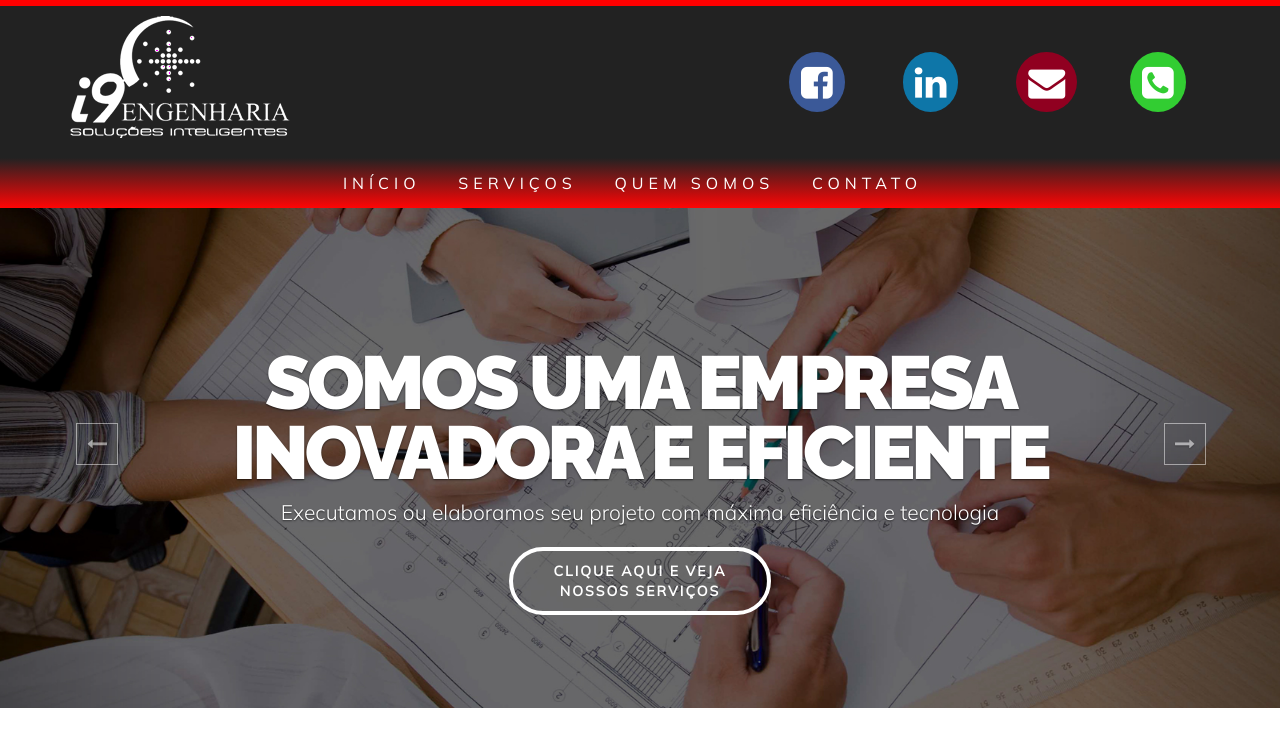
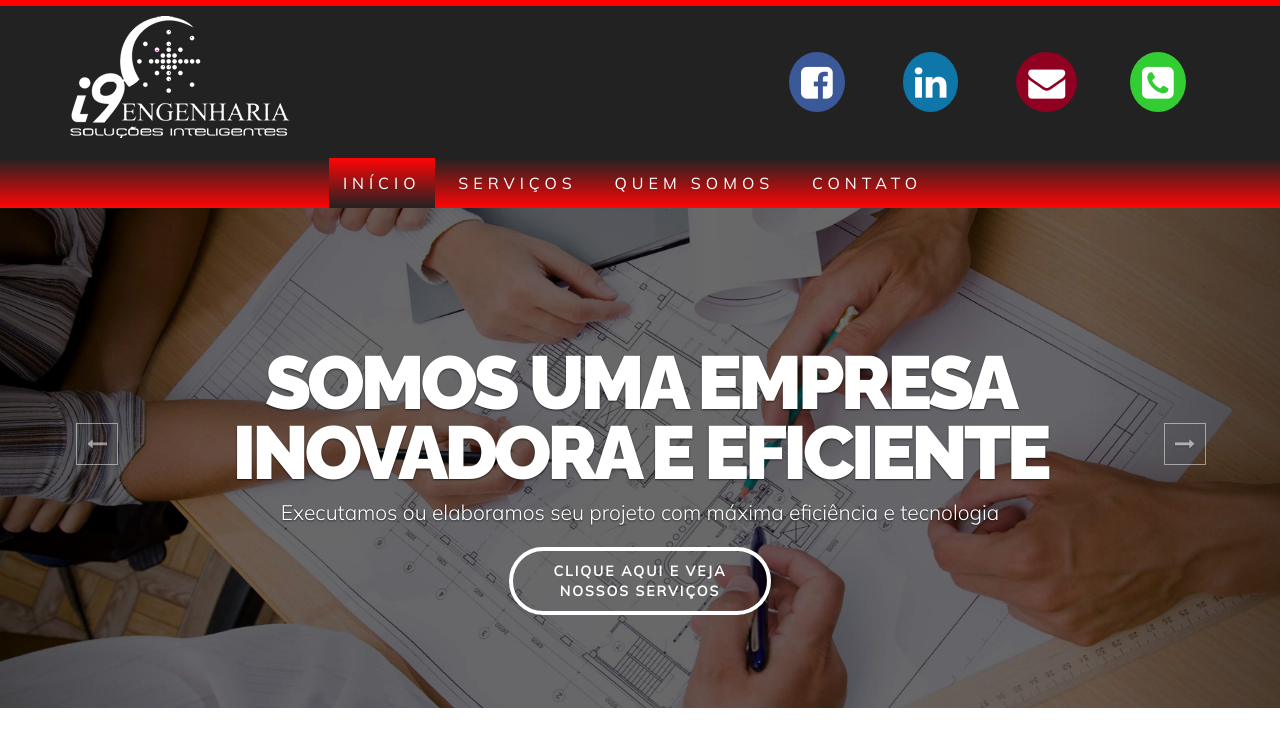
Before and after one commit to KauaAdrien/siteI9eng, a plain HTML site: page index.html in a window 1280 px wide. Shown: the top 740 px of the page. Drawn offline with Linux system fonts and the light colour scheme; a web font is replaced by a local one.

Commit message:
navbar 2

```diff
--- a/css/estilo.css
+++ b/css/estilo.css
@@ -315,13 +315,13 @@ ul.top-links li { padding: 5px 0 }
     font-weight: 700;
     letter-spacing: -1px;
 }
-#main-menu.navbar-default .navbar-nav > .active > a,
-#main-menu.navbar-default .navbar-nav > .active > a:hover,
-#main-menu.navbar-default .navbar-nav > .active > a:focus,
-#main-menu.navbar-default .navbar-nav > li > a:hover,
-#main-menu.navbar-default .navbar-nav > li > a:focus {
+.active > a,
+.active > a:hover,
+.active > a:focus,
+li > a:hover,
+li > a:focus {
     color: white !important;
-    background-color: red;
+    background: linear-gradient(to bottom, #FF0505, #222222);
     /* border-color: #222222; */
 }
 #main-menu .navbar-nav > li > a {
--- a/index.html
+++ b/index.html
@@ -115,8 +115,8 @@
         <nav id="menu">
             <input type='checkbox' id='responsive-menu' onclick='updatemenu()'><label></label>
 
-            <div class="collapse navbar-collapse" id="myMenu">
-                <ul>
+            <div class="collapse navbar-collapse">
+                <ul class="">
                     <li class="active"><a href='index.html'>Início</a></li>
                     <li><a href='servicos.html'>Serviços</a></li>
                     <li><a href='quemsomos.html'>Quem Somos</a></li>
```
